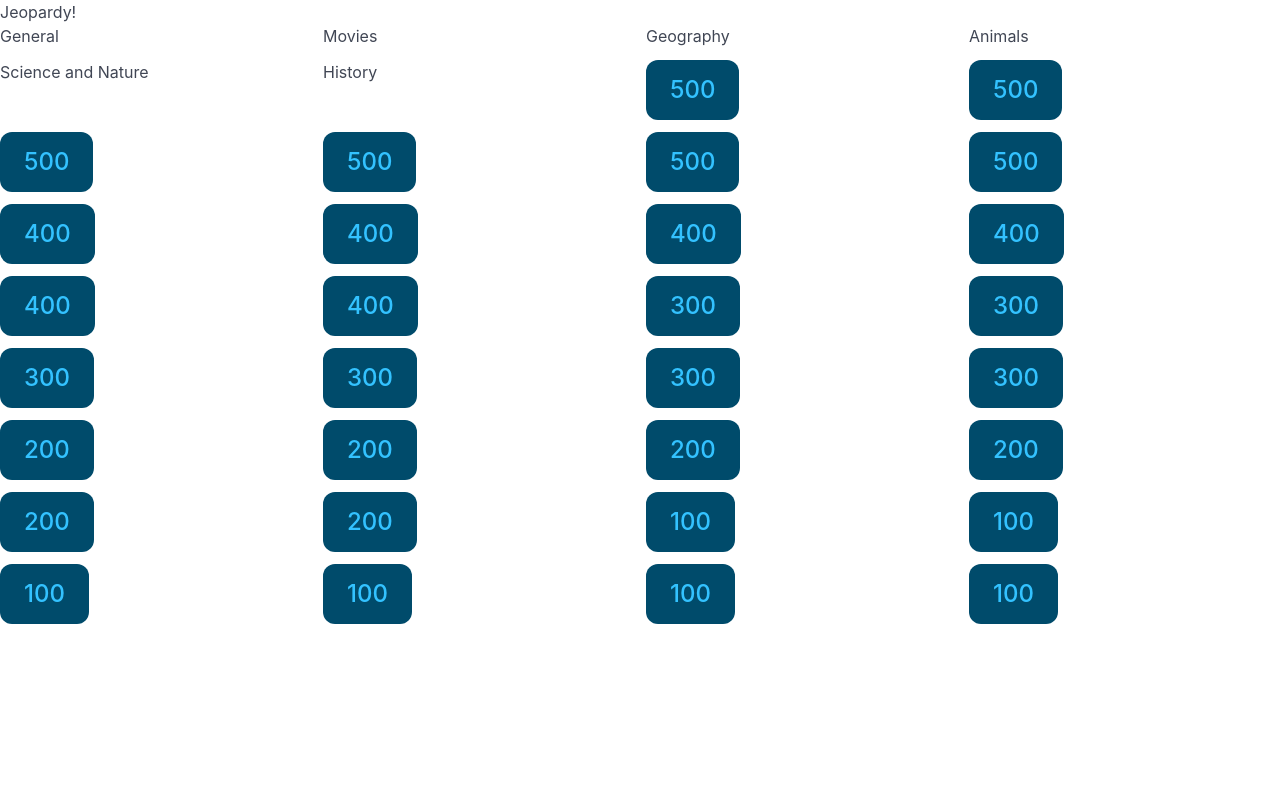
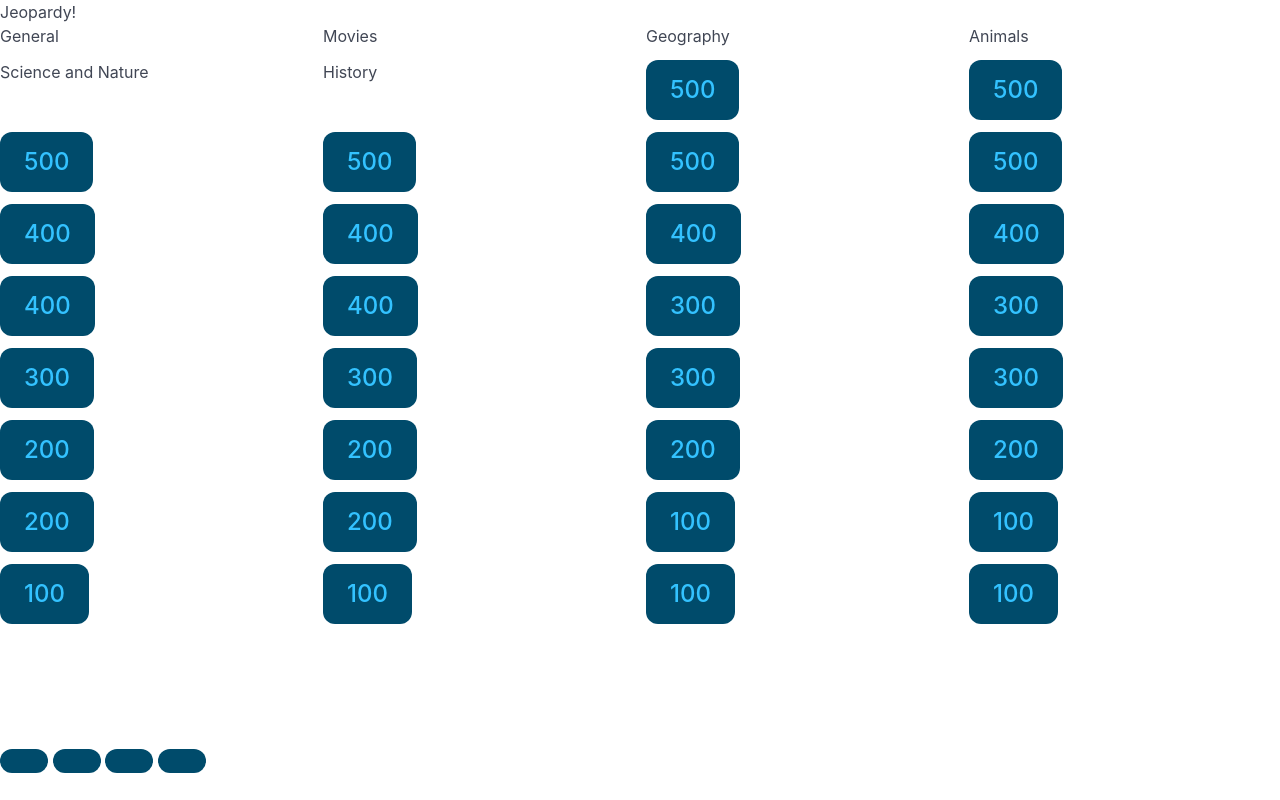
Before and after one commit to Morideaux/group-project-1, a plain HTML site: page game.html in a window 1280 px wide. Drawn offline with nearby package versions, Linux system fonts and the light colour scheme; no server answers.

Commit message:
fixed styles

```diff
--- a/Assets/style.css
+++ b/Assets/style.css
@@ -68,3 +68,10 @@ div.content {
     margin: 50px;
     padding: 50px;
 }
+
+p {
+    background-color: white;
+    margin: 5px;
+    padding: 5px;
+    color: black;
+}
--- a/game.html
+++ b/game.html
@@ -115,12 +115,12 @@
 
 
     </container>
-      <p id="questionSlot"  class="content"></p>
+      <p id="questionSlot"  class="hero hero-body"></p>
 
-        <button id="answer1"></button>
-        <button id="answer2"></button>
-        <button id="answer3"></button>
-        <button id="answer4"></button>
+        <button class="button is-large is-info is-dark" id="answer1"></button>
+        <button class="button is-large is-info is-dark" id="answer2"></button>
+        <button class="button is-large is-info is-dark" id="answer3"></button>
+        <button class="button is-large is-info is-dark" id="answer4"></button>
 
 
 
--- a/test.js
+++ b/test.js
@@ -13,16 +13,16 @@ async function sendAPiRequest(){
 
 function useApiData(data){
     document.querySelector("#questionSlot").innerHTML =  `Question: ${data.results[0].question}`
-    document.querySelector("#answer1").innerHTML =  data.results[0].corect_answer
-    document.querySelector("#answer2").innerHTML =  data.results[0].incorrect_answer[0]
-    document.querySelector("#answer3").innerHTML =  data.results[0].incorrect_answer[1]
-    document.querySelector("#answer4").innerHTML =  data.results[0].incorrect_answer[2]
+    document.querySelector("#answer1").innerHTML =  data.results[0].correct_answer
+    document.querySelector("#answer2").innerHTML =  data.results[0].incorrect_answers[0]
+    document.querySelector("#answer3").innerHTML =  data.results[0].incorrect_answers[1]
+    document.querySelector("#answer4").innerHTML =  data.results[0].incorrect_answers[2]
 
 }
 
 let correctButton = document.querySelector('answer1')
 
-correctButton.addEventListener('click',()=>{
+correctButton.addEventListener("click",()=>{
     alert("Correct")
     sendAPiRequest
-});
+})
```
